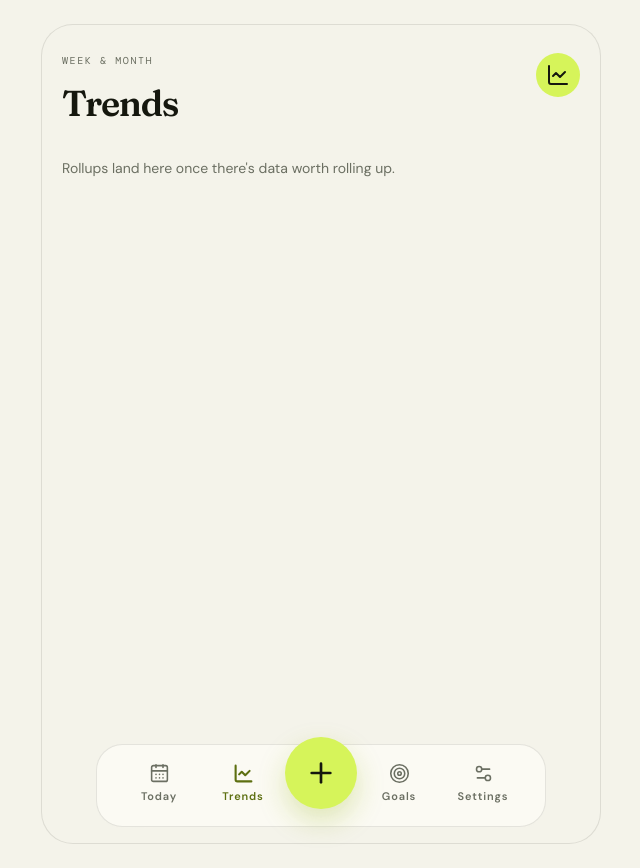
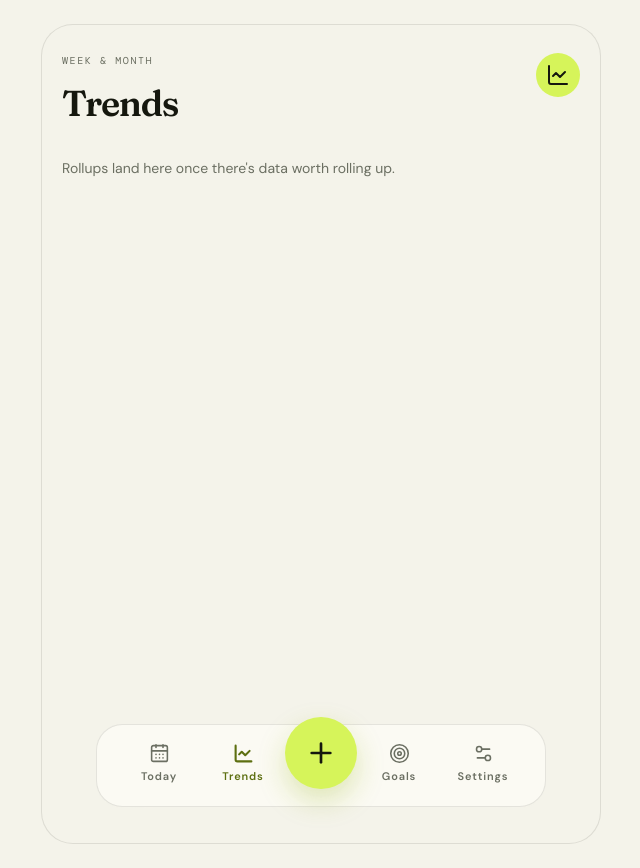
Before and after one commit to lmvicente/MacroCalculatorPwa, a React (Vite) app: page /trends in a window 1280 px wide. Shown: the whole page, without its empty margins (319-959 px from the left). Built offline with nearby package versions, Linux system fonts and the light colour scheme.

Commit message:
ui adjustments

```diff
--- a/dev-dist/sw.js
+++ b/dev-dist/sw.js
@@ -85,7 +85,7 @@ define(['./workbox-f0c192c2'], (function (workbox) { 'use strict';
     "revision": "3ca0b8505b4bec776b69afdba2768812"
   }, {
     "url": "index.html",
-    "revision": "0.bl8sfnb7afg"
+    "revision": "0.0477aulanu"
   }], {});
   workbox.cleanupOutdatedCaches();
   workbox.registerRoute(new workbox.NavigationRoute(workbox.createHandlerBoundToURL("index.html"), {
--- a/src/components/BottomNav.tsx
+++ b/src/components/BottomNav.tsx
@@ -23,7 +23,7 @@ export function BottomNav() {
     return (
 
         <nav className="fixed inset-x-0 bottom-0 z-30 border-t border-border bg-surface-nav/95
-        px-5 pb-[max(1rem,env(safe-area-inset-bottom))] pt-3 backdrop-blur-xl
+        px-5 pb-[max(1rem,env(safe-area-inset-bottom))] pt-3 backdrop-blur-xl mb-[1.25rem]
         md:absolute md:bottom-4 md:left-1/2 md:w-[450px] md:-translate-x-1/2 md:rounded-[1.65rem] md:border">
             <div className="mx-auto flex max-w-[450px] items-center">
                 {left.map((item) => (
```
